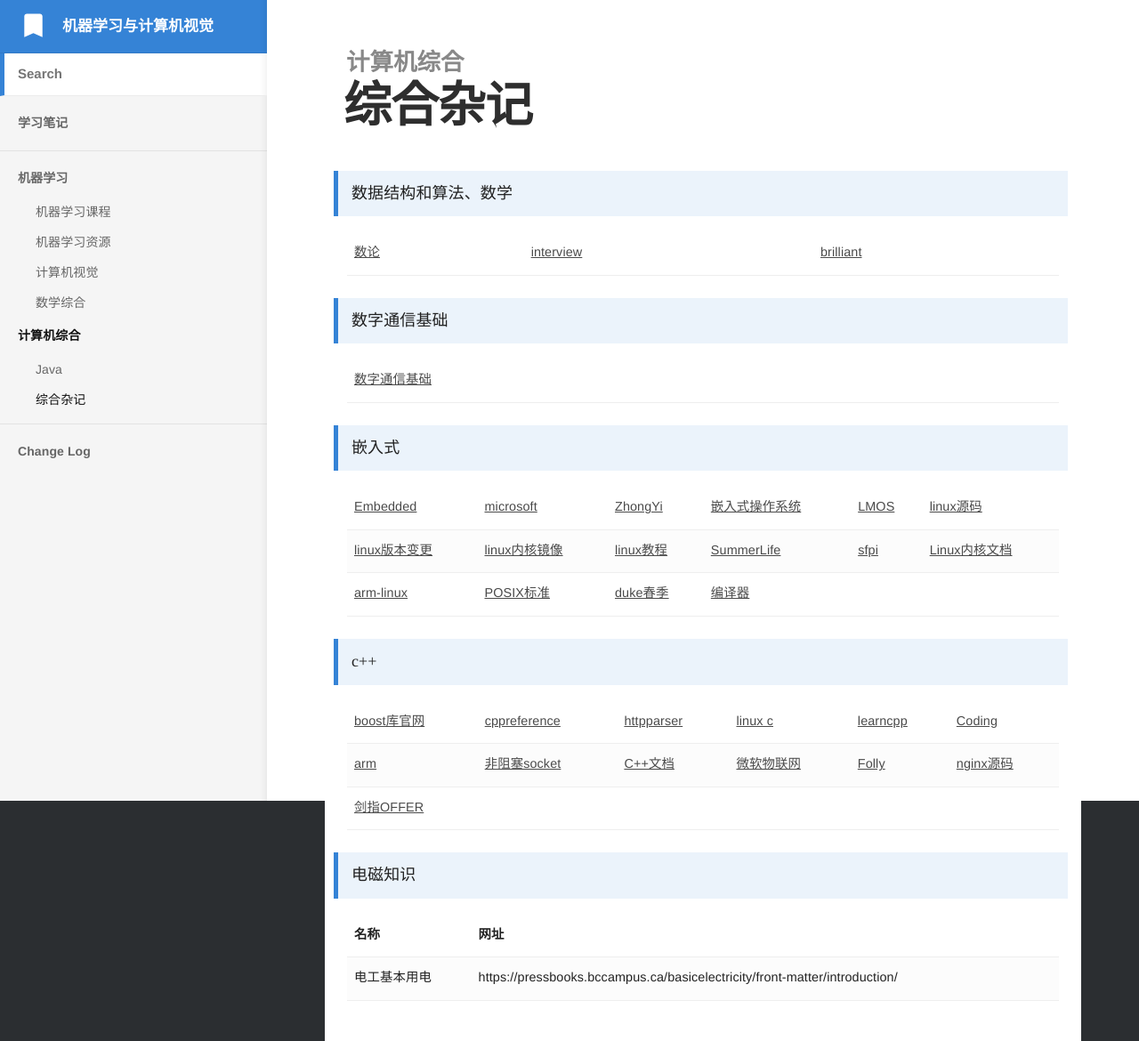
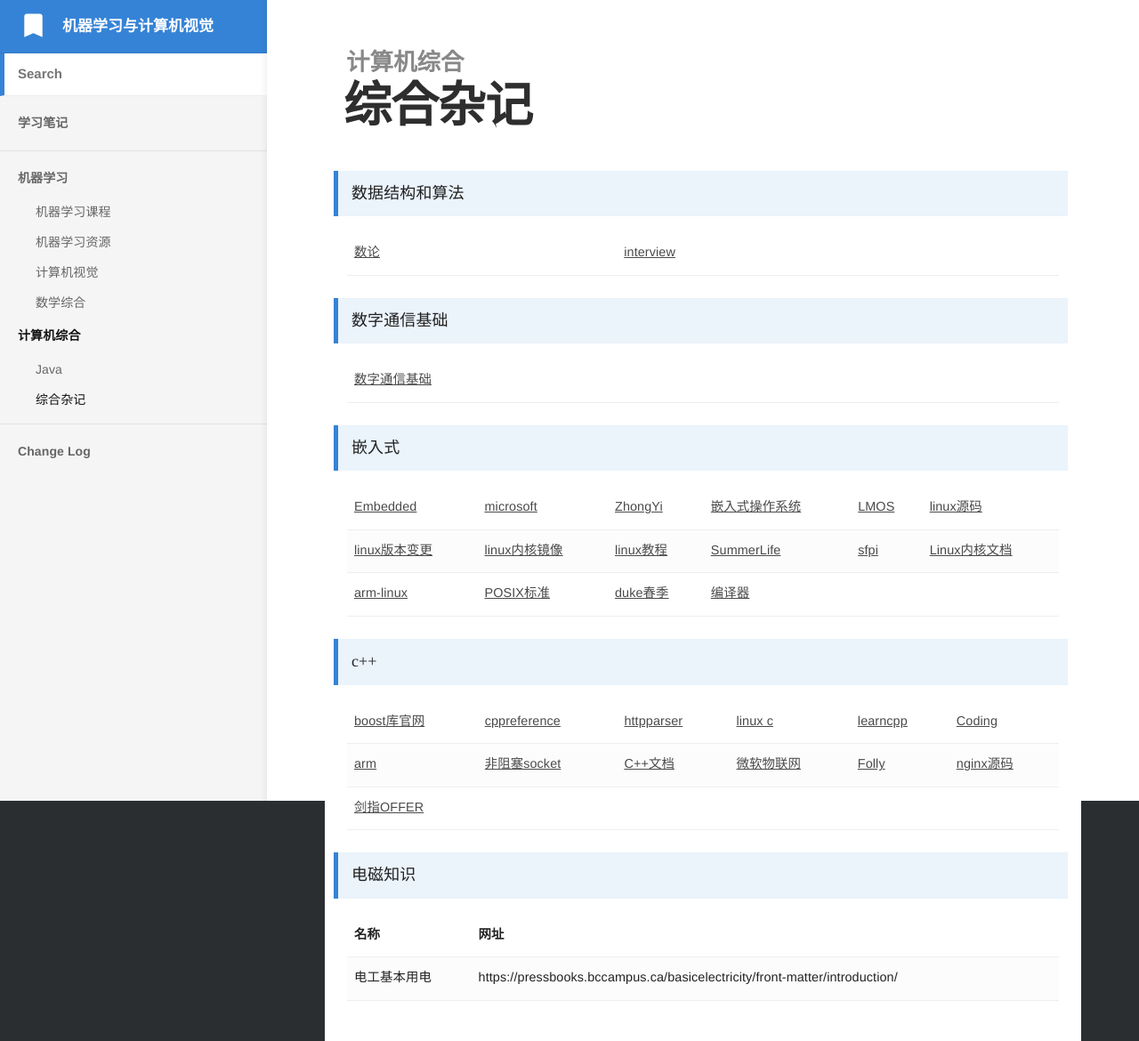
Before and after one commit to bashendixie/Machine_Learning_Notes, a Jekyll site: the page built from _docs/5、计算机综合/综合杂记.md, in a window 1280 px wide. Shown: the whole page at 89% size. Built offline with Jekyll 4.4.1, drawn with Linux system fonts in a browser that asks for light colours; some web fonts are replaced.

Commit message:
no message

```diff
--- a/_docs/5、计算机综合/综合杂记.md
+++ b/_docs/5、计算机综合/综合杂记.md
@@ -4,7 +4,7 @@ category: 计算机综合
 order: 1
 ---
 
-> 数据结构和算法、数学
+> 数据结构和算法
 <table width="1033" style="font-size: 0.8em;">
 	<tbody>
 		<tr>
@@ -13,9 +13,6 @@ order: 1
 			</td>
 			<td>
 				<a href="https://github.com/nhivp/coding-interview-university/blob/master/translations/README-cn.md" target="_blank">interview</a>
-			</td>
-			<td>
-				<a href="https://brilliant.org/" target="_blank">brilliant</a>
 			</td>
 		</tr>
 	</tbody>
```
Also changed, not shown: _docs/1、机器学习/数学综合.md (+5 -2 lines).
